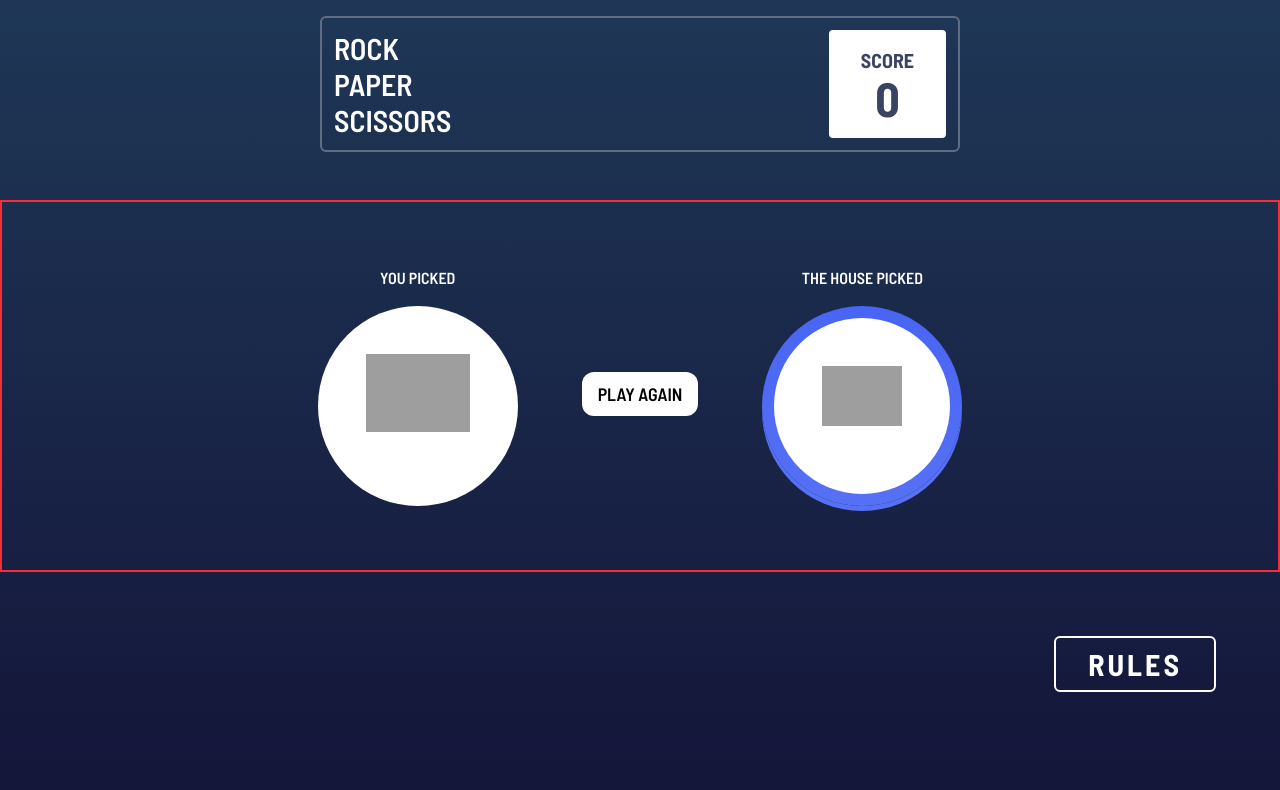
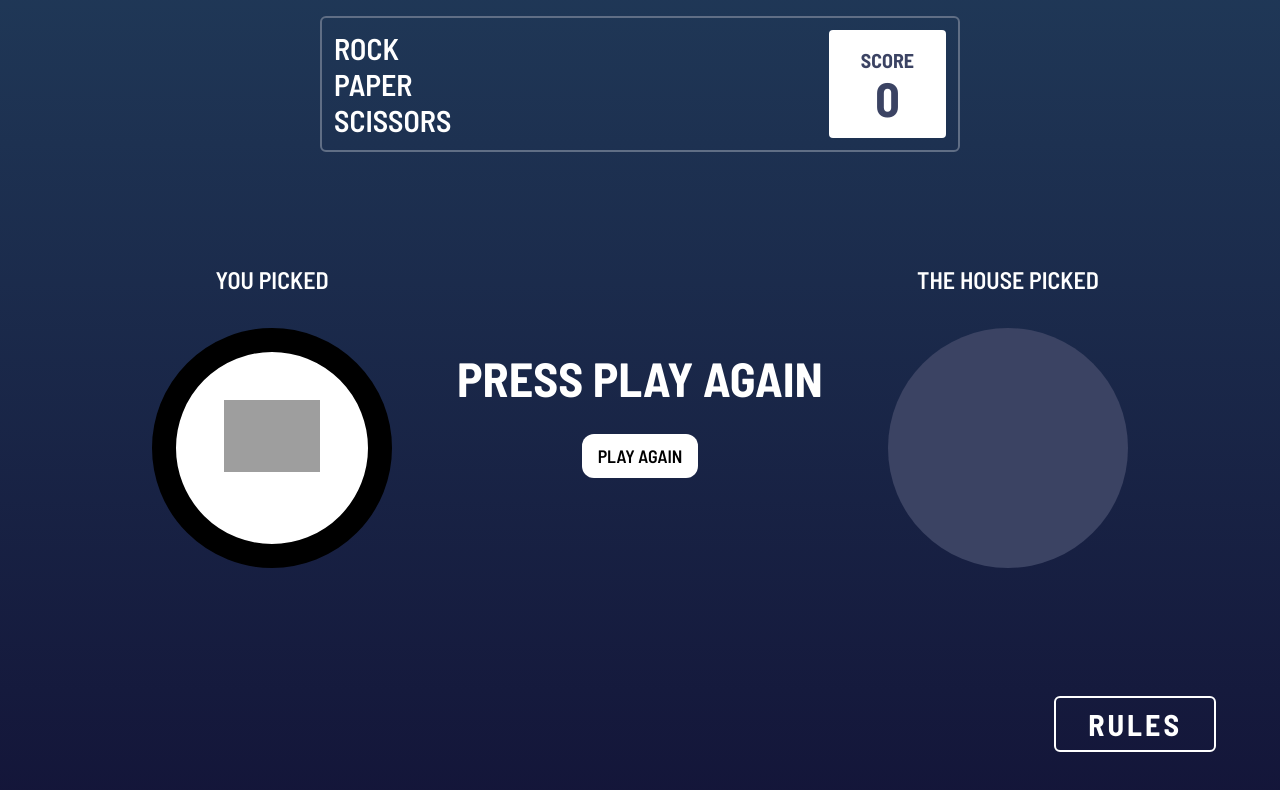
Before and after one commit to RodneyTakundaMadondo/Rock-paper-scissors-master, a React (Vite) app: page /Rock-paper-scissors-master/result/1 in a window 1280 px wide. Shown: the top 790 px of the page. Built offline with nearby package versions, Linux system fonts and the light colour scheme; grey boxes are pictures that could not be loaded; a web font is replaced by a local one.

Commit message:
fixed score system and revitalized the UI and UX

```diff
--- a/src/App.jsx
+++ b/src/App.jsx
@@ -2,15 +2,33 @@
 import Layout from './Components/Layout'
 import Home from './Pages/Home'
 import Result from './Pages/Result'
-import { useState } from "react"
+import { useEffect, useState } from "react";
+
 export default function App() {
-   const [score,setScore] = useState(0);
+   const choices = ["rock", "paper", "scissors"];
+   const [randomItem, setRandomItem] = useState(null);
+   const [score, setScore] = useState(() => {
+      const savedScore = localStorage.getItem("gameScore");
+
+      return savedScore !== null? Number(savedScore) : 0;
+   });
+
+   function generateRandomItem() {
+      const randomIndex = Math.floor(Math.random() * choices.length);
+      setRandomItem(choices[randomIndex]);
+   }
+
+   console.log(score)
+   useEffect(() => {
+      localStorage.setItem("gameScore", score)
+   }, [score])
+
    return (
       <BrowserRouter basename="/Rock-paper-scissors-master/">
          <Routes>
             <Route element={<Layout score={score} />}>
-               <Route path="/" element={<Home />} />
-               <Route path="/result/:id" element={<Result setScore={setScore} />} />
+               <Route path="/" element={<Home onReturn={generateRandomItem} />} />
+               <Route path="/result/:playerChoice" element={<Result score={score} setScore={setScore} randomItem={randomItem} />} />
             </Route>
          </Routes>
       </BrowserRouter>
--- a/src/Components/GameBanner.jsx
+++ b/src/Components/GameBanner.jsx
@@ -1,4 +1,4 @@
-export default function GameBanner(props) {
+export default function GameBanner({score}) {
 
     return (
 
@@ -11,7 +11,7 @@
             </div>
             <div className="flex flex-col items-center rounded-sm text-(--dark-text) font-bold bg-white px-6 py-2 justify-center lg:px-8">
                 <span className="uppercase text-[0.7rem] lg:text-xl">score</span>
-                <span className="text-3xl lg:text-5xl">{props.score}</span>
+                <span className="text-3xl lg:text-5xl">{score}</span>
             </div>
 
         </div>
--- a/src/Components/Layout.jsx
+++ b/src/Components/Layout.jsx
@@ -2,13 +2,13 @@
 import { Outlet } from 'react-router-dom'
 import RulesModal from "./RulesModal"
 import { useState } from "react"
-export default function Layout(props) {
+export default function Layout({score}) {
 
     const [openModal, setOpenModal] = useState(false);
     return (
         <>
            <div className="space-y-8">
-             <GameBanner score={props.score} />
+             <GameBanner score={score} />
             <Outlet />
            </div>
             <div className="flex justify-center items-center pt-8 lg:pt-0 lg:pr-16">
--- a/src/Pages/Home.jsx
+++ b/src/Pages/Home.jsx
@@ -1,6 +1,11 @@
+import { useEffect } from 'react';
 import { Link } from 'react-router-dom';
-export default function Home() {
+export default function Home({onReturn }) {
     const base = import.meta.env.BASE_URL;
+    useEffect(()=>{
+        onReturn();
+    },[])
+
     return (
         <section className="py-16">
             <div style={{ backgroundImage: `url('${base}images/bg-triangle.svg')` }} className="relative w-[min(calc(100%-2rem),20rem)] lg:w-[min(calc(100%-2rem),30rem)] mx-auto min-h-60 min-w-[16.1rem]  lg:min-h-72 bg-contain bg-no-repeat bg-center">
--- a/src/Pages/Result.jsx
+++ b/src/Pages/Result.jsx
@@ -2,57 +2,102 @@
 import { useEffect, useState } from "react";
 import { Link, useParams } from "react-router-dom"
 
-export default function Result() {
+export default function Result({ randomItem, setScore }) {
     const params = useParams();
-   const base = import.meta.env.BASE_URL;
+    const base = import.meta.env.BASE_URL;
+    const [showHouseChoice, setShowHouseChoice] = useState(false);
+    const [winner, SetWinner] = useState("");
 
+    useEffect(() => {
+        const timer = setTimeout(() => {
+            setShowHouseChoice(true);
+            setTimeout(() => {
+                SetWinner(returnWinner())
+            }, 2000)
+        }, 3000)
+
+        return () => clearTimeout(timer)
+    }, [])
+
+    const player1 = params.playerChoice;
+    const player2 = randomItem;
+
+    function returnWinner() {
+        if (player1 === "rock" && player2 === "scissors" ||
+            player1 === "paper" && player2 === "rock" ||
+            player1 === "scissors" && player2 === "paper") {
+            setScore(prev => prev + 1)
+            return "You win";
+        }
+        else if (player1 === player2) {
+            return "Tie"
+        }
+        else if (player2 === null) {
+            return "press play again";
+        }
+        else {
+            setScore(prev => prev <= 0 ? prev = 0 : prev - 1)
+            return "You lose";
+        }
+    }
 
 
 
     return (
         <section className="space-y-16">
-            <div className="flex justify-center items-center gap-16 border-solid border-2 border-red-500 md:py-8 lg:py-16">
+            <div className="flex justify-center items-center gap-16 md:py-8 lg:py-16">
 
-                <div className=" text-center flex flex-col gap-4">
-                    <button to="/result" className={`  rounded-full h-24 w-24 sm:h-26 sm:w-26 md:h-36 md:w-36 md:p-6 lg:h-50 lg:w-50 p-3 lg:p-12 ${params.id}-btn  flex justify-center bg-white`}>
-                        <img src={`${base}/images/icon-${params.id}.svg`} alt="" />
+                <div className=" text-center flex flex-col gap-4 lg:gap-8 lg:items-center">
+                    <button to="/result" className={`  rounded-full h-24 w-24 sm:h-26 sm:w-26 md:h-36 md:w-36 md:p-6 lg:h-60 lg:w-60 p-3 lg:p-12 ${params.playerChoice}-btn  flex justify-center bg-white lg:!border-[1.5rem]`}>
+                        <img src={`${base}/images/icon-${params.playerChoice}.svg`} alt="" />
                     </button>
-                    <span className="uppercase text-white font-semibold lg:-order-1">You picked</span>
+                    <span className="uppercase text-white font-semibold lg:-order-1 lg:text-2xl">You picked</span>
                 </div>
 
-                <div className="hidden lg:block">
+                {
+                    winner ?
+                        <div className="hidden lg:block">
+
+                            <div className="flex flex-col gap-8 text-center lg:min-h-[108px] lg:min-w-[368px] ">
+                                <h1 className="text-white font-bold uppercase text-5xl"> {winner} </h1>
+                                <Link className="bg-white mt-auto uppercase px-4 py-2 block max-w-[15rem] font-semibold text-lg rounded-xl mx-auto" to="/">
+                                    Play again
+                                </Link>
+                            </div>
+                        </div> : ""
+                }
+
+                <div className="text-center flex flex-col lg:items-center gap-4 lg:gap-8">
+
+                    {
+                        showHouseChoice && randomItem ?
+                            <button to="/result" className={`rounded-full h-24 w-24 sm:h-26 sm:w-26 md:h-36 md:w-36 md:p-6 lg:p-12 lg:h-60 lg:w-60 p-3  ${randomItem}-btn  flex justify-center bg-white lg:!border-[1.5rem]`}>
+                                <img src={`${base}/images/icon-${randomItem}.svg`} alt="" />
+                            </button> :
+                            <button className="block mx-auto rounded-full h-24 w-24 sm:h-26 sm:w-26  lg:h-60 lg:w-60 p-3  bg-(--dark-text)">
+
+                            </button>
+                    }
+
+
+
+                    <span className="uppercase text-white font-semibold lg:-order-1 lg:text-2xl">the house picked </span>
+                </div>
+
+            </div>
+            {
+                winner ?
+                    <div className="lg:hidden">
 
                         <div className="space-y-4 text-center">
-                            <h1 className="text-white font-bold uppercase text-5xl"> </h1>
+                            <h1 className="text-white font-bold uppercase text-5xl"> {winner ? winner : ""} </h1>
                             <Link className="bg-white uppercase px-4 py-2 block max-w-[15rem] font-semibold text-lg rounded-xl mx-auto" to="/">
                                 Play again
                             </Link>
                         </div>
-                </div>
-
-                <div className="text-center flex flex-col gap-4">
-
-                            <button to="/result" className={`rounded-full h-24 w-24 sm:h-26 sm:w-26 md:h-36 md:w-36 md:p-6 lg:p-12 lg:h-50 lg:w-50 p-3  paper-btn  flex justify-center bg-white`}>
-                                <img src={`${base}/images/icon-paper.svg`} alt="" />
-                            </button>
-                             {/* <button className="block mx-auto rounded-full h-24 w-24 sm:h-26 sm:w-26  lg:h-50 lg:w-50 p-3  bg-(--dark-text)">
-
-                            </button> */}
-
-
-                    <span className="uppercase text-white font-semibold lg:-order-1">the house picked </span>
-                </div>
-
-            </div>
-            <div className="lg:hidden">
-
-                    <div className="space-y-4 text-center">
-                        <h1 className="text-white font-bold uppercase text-5xl"> </h1>
-                        <Link className="bg-white uppercase px-4 py-2 block max-w-[15rem] font-semibold text-lg rounded-xl mx-auto" to="/">
-                            Play again
-                        </Link>
-                    </div>
-            </div>
+                    </div> :
+                    ""
+            }
 
 
 
```
